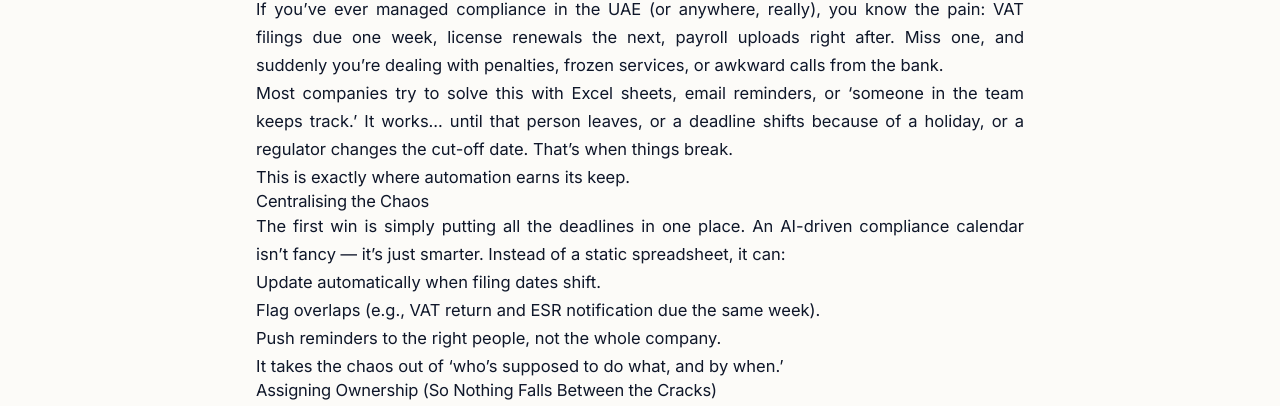
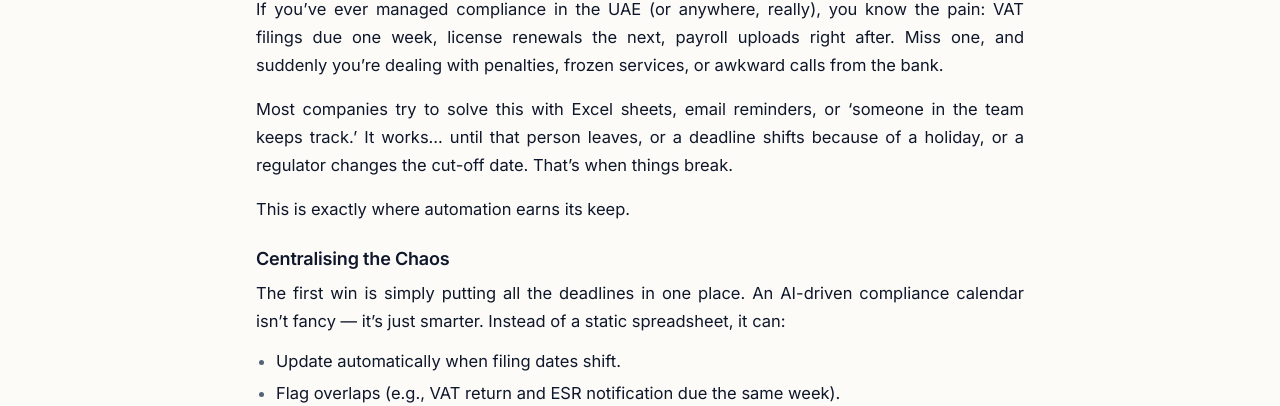
Before and after one commit to 4worknewmail-sketch/dubaibusiness, a React (Vite) app: page /blogs/ai-automation-for-compliance-calendars in a window 1280 px wide. Shown: the part 536-942 px from the top of the page. Built offline with nearby package versions, Linux system fonts and the light colour scheme.

Commit message:
Enhance blog content spacing
cgen-a4ae9f888ec349d18697ba49e3c38e32

```diff
--- a/client/pages/BlogPost.tsx
+++ b/client/pages/BlogPost.tsx
@@ -56,14 +56,49 @@ export default function BlogPost() {
         <h1 className="mt-6 text-3xl font-bold tracking-tight">{post.title}</h1>
         <div className="mt-2 text-xs text-muted-foreground">{post.tag} · {new Date(post.date).toLocaleDateString()}</div>
         <article className="prose prose-sm mt-6 max-w-none text-justify dark:prose-invert prose-p:text-justify prose-li:text-justify">
-          {post.content.map((b, i) => {
-            if (b.type === "h2") return <h2 key={i}>{b.text}</h2>;
-            if (b.type === "ul") return (
-              <ul key={i}>
-                {b.items!.map((it, j) => <li key={j}>{it}</li>)}
-              </ul>
+          {post.content.map((block, index) => {
+            const prevType = index > 0 ? post.content[index - 1].type : undefined;
+
+            if (block.type === "h2") {
+              return (
+                <h2
+                  key={index}
+                  className={cn(
+                    "text-lg font-semibold leading-6",
+                    index === 0 ? "mt-4" : undefined,
+                    prevType === "h2" ? "mt-4" : undefined,
+                    prevType === "p" ? "mt-6" : undefined,
+                    prevType === "ul" ? "mt-8" : undefined,
+                  )}
+                >
+                  {block.text}
+                </h2>
+              );
+            }
+
+            if (block.type === "ul") {
+              return (
+                <ul key={index} className="mt-3 list-disc space-y-1 pl-5">
+                  {block.items!.map((item, j) => (
+                    <li key={j} className="marker:text-muted-foreground">
+                      {item}
+                    </li>
+                  ))}
+                </ul>
+              );
+            }
+
+            return (
+              <p
+                key={index}
+                className={cn(
+                  prevType === "h2" ? "mt-2" : "mt-4",
+                  prevType === undefined ? "mt-0" : undefined
+                )}
+              >
+                {block.text}
+              </p>
             );
-            return <p key={i}>{b.text}</p>;
           })}
         </article>
         <div className="mt-8">
```
